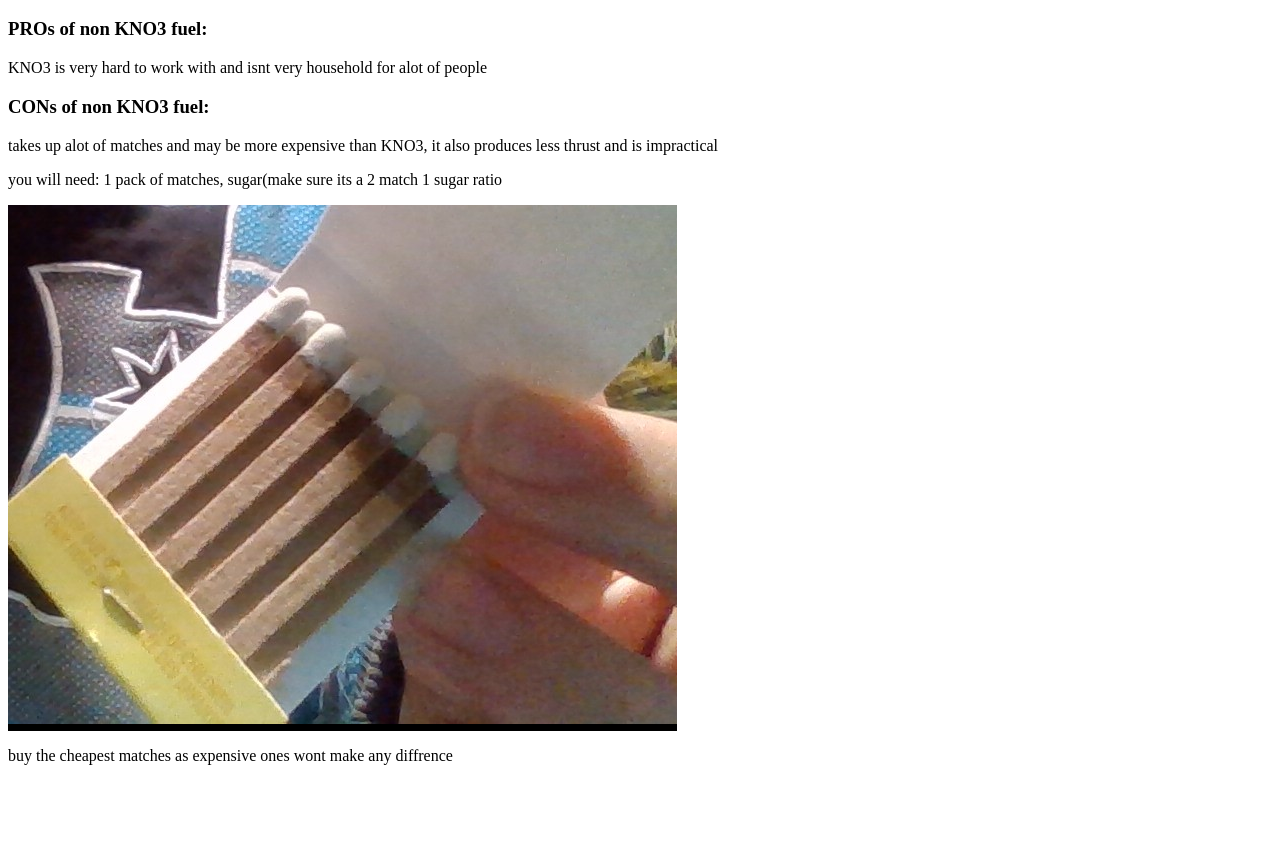
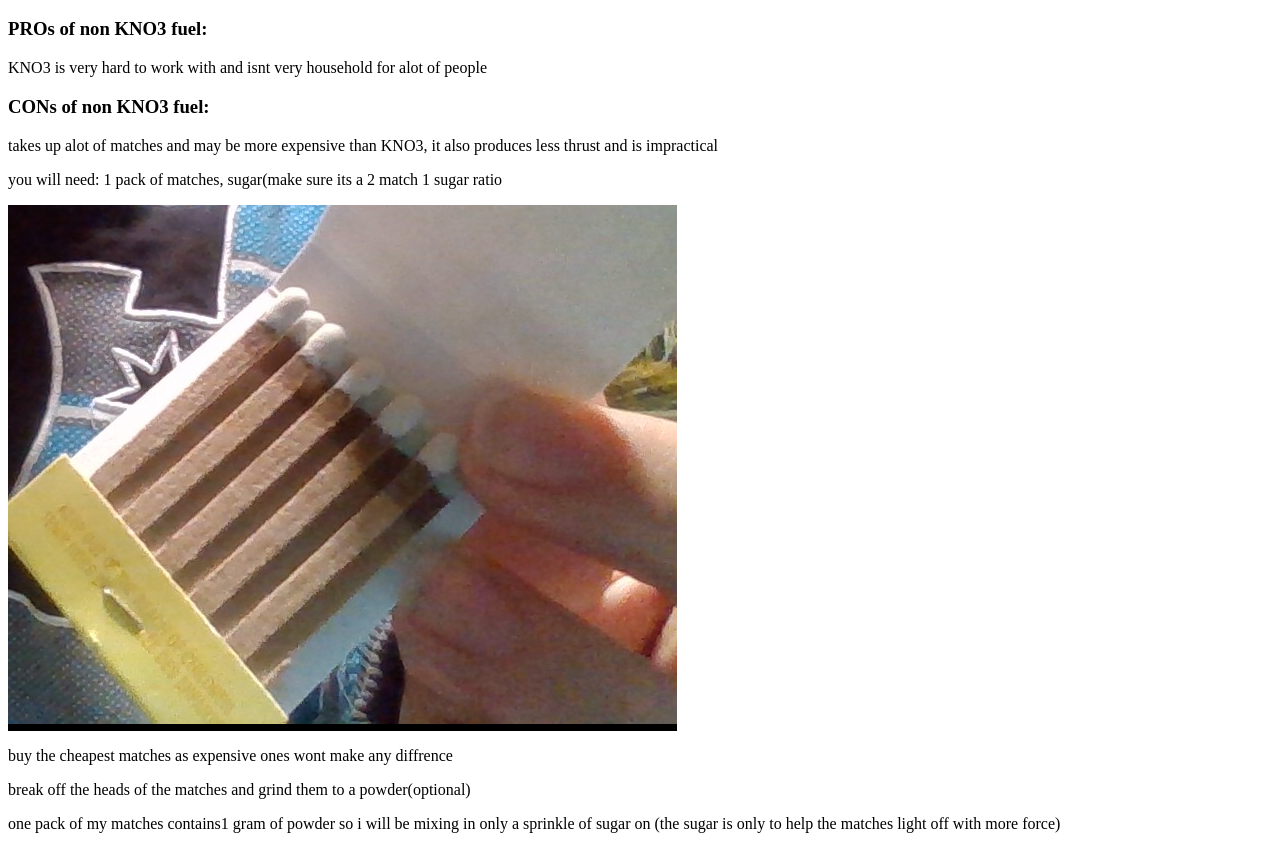
Before and after one commit to itsrocketscience/No-KNO3-rocket-fuel, a plain HTML site: page index.html in a window 1280 px wide. Shown: the part 48-897 px from the top of the page. Before the commit the page ends 829 px from the top, so only its background shows below. Drawn offline with Linux system fonts and the light colour scheme.

Commit message:
Update index.html

```diff
--- a/index.html
+++ b/index.html
@@ -6,3 +6,5 @@
 <p>you will need: 1 pack of matches, sugar(make sure its a 2 match 1 sugar ratio</p>
 <img src="90e9c14c-f6b5-484c-947b-ee18a101f1f9.png" alt="picture">
 <p>buy the cheapest matches as expensive ones wont make any diffrence</p>
+<p>break off the heads of the matches and grind them to a powder(optional)</p>
+<p>one pack of my matches contains1 gram of powder so i will be mixing in only a sprinkle of sugar on (the sugar is only to help the matches light off with more force)</p>
```
